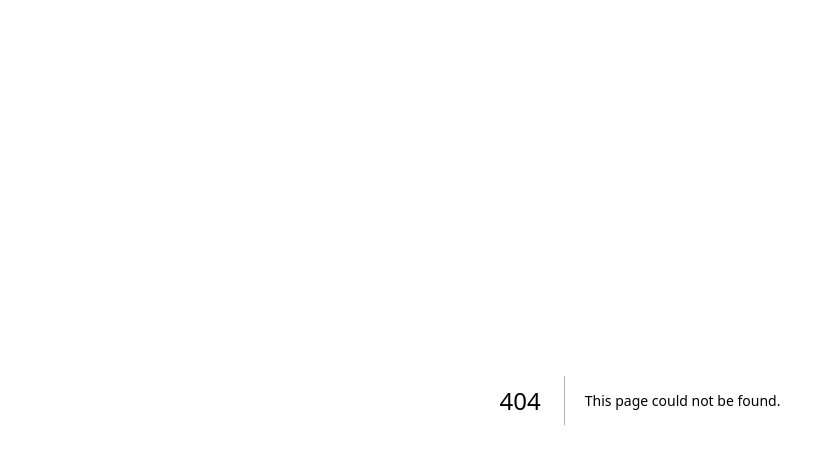
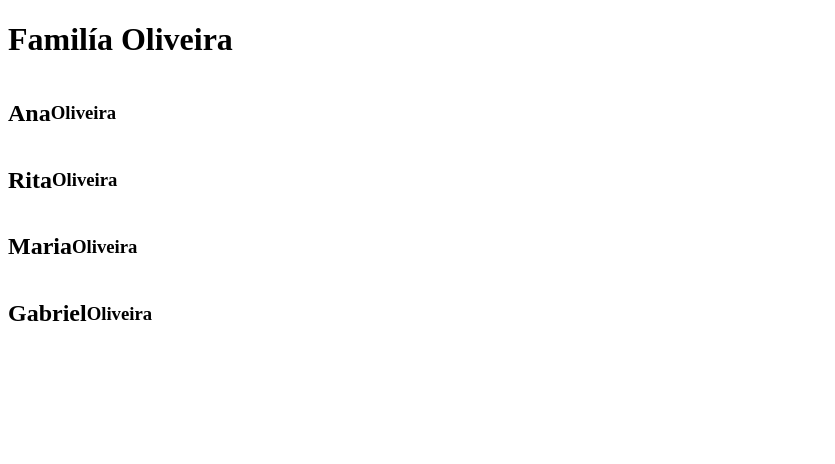
Before and after one commit to nina0-0nina/Curso_nextjs, a Next.js app in the folder curso-nextjs/exercicios/: page /comunicacao/direta in a window 1280 px wide. Before the commit this address had no page. Shown: the top 464 px of the page, without its empty margins (0-835 px from the left). Built offline with nearby package versions, Linux system fonts and the light colour scheme.

Commit message:
comunicação direta

```diff
--- /dev/null
+++ b/curso-nextjs/exercicios/components/Direta/Filho.jsx
@@ -0,0 +1,8 @@
+export default function Filho(props){
+    return(
+       <div style={{display: "flex", alignItems: "center"}}>
+        <h2>{props.nome}</h2>
+        <h3>{props.familia}</h3>
+       </div>
+    )
+}
--- /dev/null
+++ b/curso-nextjs/exercicios/components/Direta/Pai.jsx
@@ -0,0 +1,13 @@
+import Filho from "./Filho";
+
+export default function Pai(props){
+    return(
+       <div>
+            <h1>Familía {props.familia}</h1>
+            <Filho nome="Ana" familia = {props.familia}/>
+            <Filho nome="Rita" familia = {props.familia}/>
+            <Filho nome="Maria" familia = {props.familia}/>
+            <Filho {...props} nome="Gabriel" />
+       </div>
+    )
+}
--- /dev/null
+++ b/curso-nextjs/exercicios/src/pages/comunicacao/direta.jsx
@@ -0,0 +1,9 @@
+import Pai from "../../../components/Direta/Pai";
+
+export default function Direta(){
+    return(
+       <div>
+            <Pai familia = "Oliveira" nome="Padrão"/>
+       </div>
+    )
+}
```
